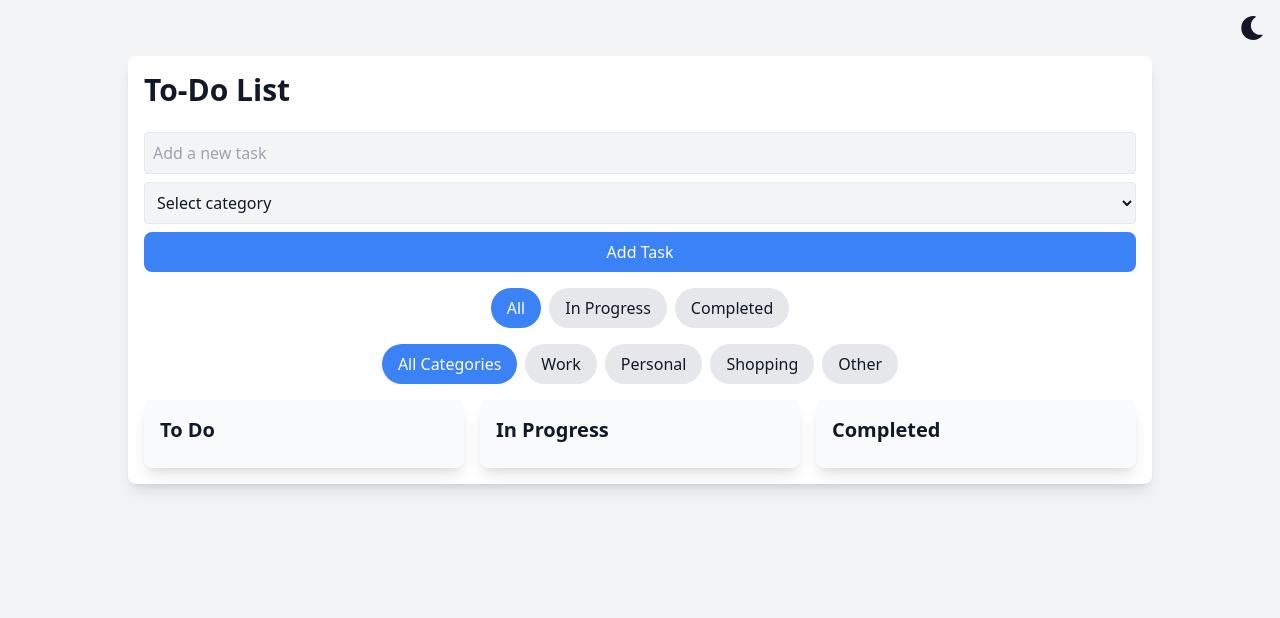
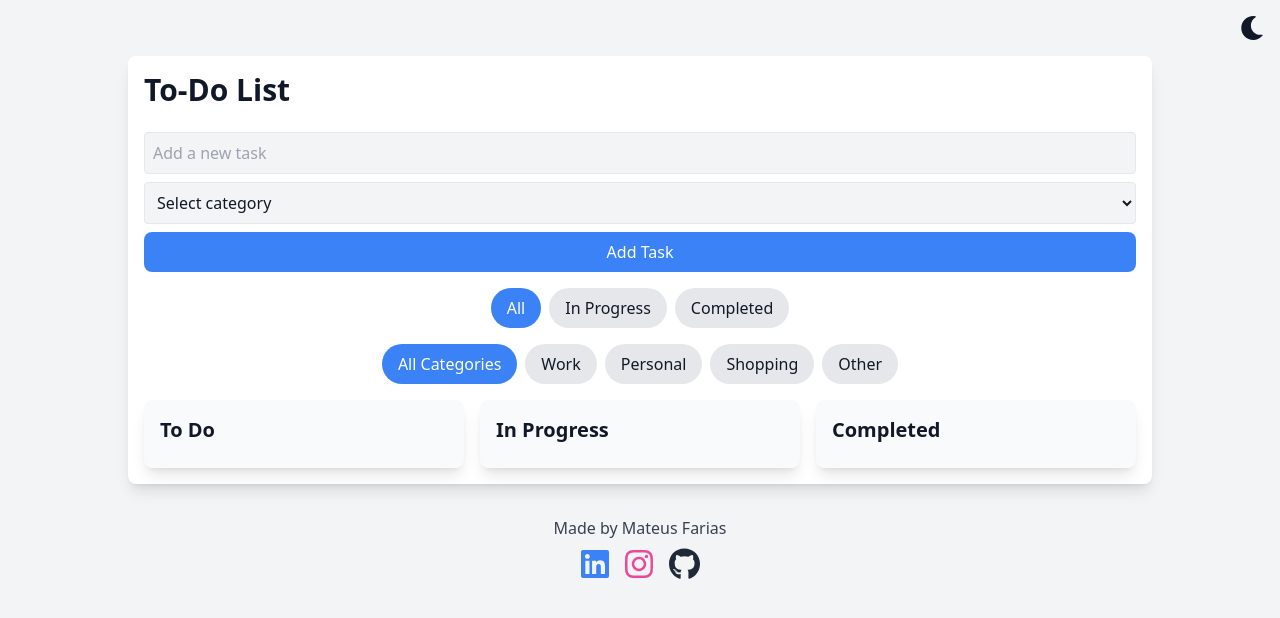
Before and after one commit to O-Farias/ToDo-List, a React (Vite) app: page / in a window 1280 px wide. Shown: the top 618 px of the page. Built offline with nearby package versions, Linux system fonts and the light colour scheme.

Commit message:
Added and configured react-toastify for notifications - Installed FontAwesome for social media icons

```diff
--- a/package.json
+++ b/package.json
@@ -12,6 +12,9 @@
     "deploy": "gh-pages -d dist"
   },
   "dependencies": {
+    "@fortawesome/fontawesome-svg-core": "^6.5.2",
+    "@fortawesome/free-brands-svg-icons": "^6.5.2",
+    "@fortawesome/react-fontawesome": "^0.2.2",
     "react": "^18.2.0",
     "react-beautiful-dnd": "^13.1.1",
     "react-dom": "^18.2.0",
--- a/src/App.jsx
+++ b/src/App.jsx
@@ -1,5 +1,11 @@
 import React, { useState, useEffect } from "react";
 import { FaSun, FaMoon, FaCheckCircle } from "react-icons/fa";
+import { FontAwesomeIcon } from "@fortawesome/react-fontawesome";
+import {
+  faLinkedin,
+  faInstagram,
+  faGithub,
+} from "@fortawesome/free-brands-svg-icons";
 import TodoList from "./components/TodoList";
 import TodoForm from "./components/TodoForm";
 import { DragDropContext, Droppable } from "react-beautiful-dnd";
@@ -341,6 +347,35 @@ function App() {
             </Droppable>
           </div>
         </div>
+        <footer className="mt-8 text-center text-gray-700 dark:text-gray-300">
+          <p>Made by Mateus Farias</p>
+          <div className="flex justify-center space-x-4 mt-2">
+            <a
+              href="https://www.linkedin.com/in/mateus-farias-b6ab77247/"
+              target="_blank"
+              rel="noopener noreferrer"
+              className="text-blue-500 hover:text-blue-700 transition-colors duration-300"
+            >
+              <FontAwesomeIcon icon={faLinkedin} size="2x" />
+            </a>
+            <a
+              href="https://www.instagram.com/_fariasm/"
+              target="_blank"
+              rel="noopener noreferrer"
+              className="text-pink-500 hover:text-pink-700 transition-colors duration-300"
+            >
+              <FontAwesomeIcon icon={faInstagram} size="2x" />
+            </a>
+            <a
+              href="https://github.com/O-Farias"
+              target="_blank"
+              rel="noopener noreferrer"
+              className="text-gray-800 dark:text-gray-200 hover:text-black dark:hover:text-white transition-colors duration-300"
+            >
+              <FontAwesomeIcon icon={faGithub} size="2x" />
+            </a>
+          </div>
+        </footer>
         <ToastContainer />
       </div>
     </DragDropContext>
```
Also changed, not shown: 1 other file (tests, documents, lock files or other folders).
